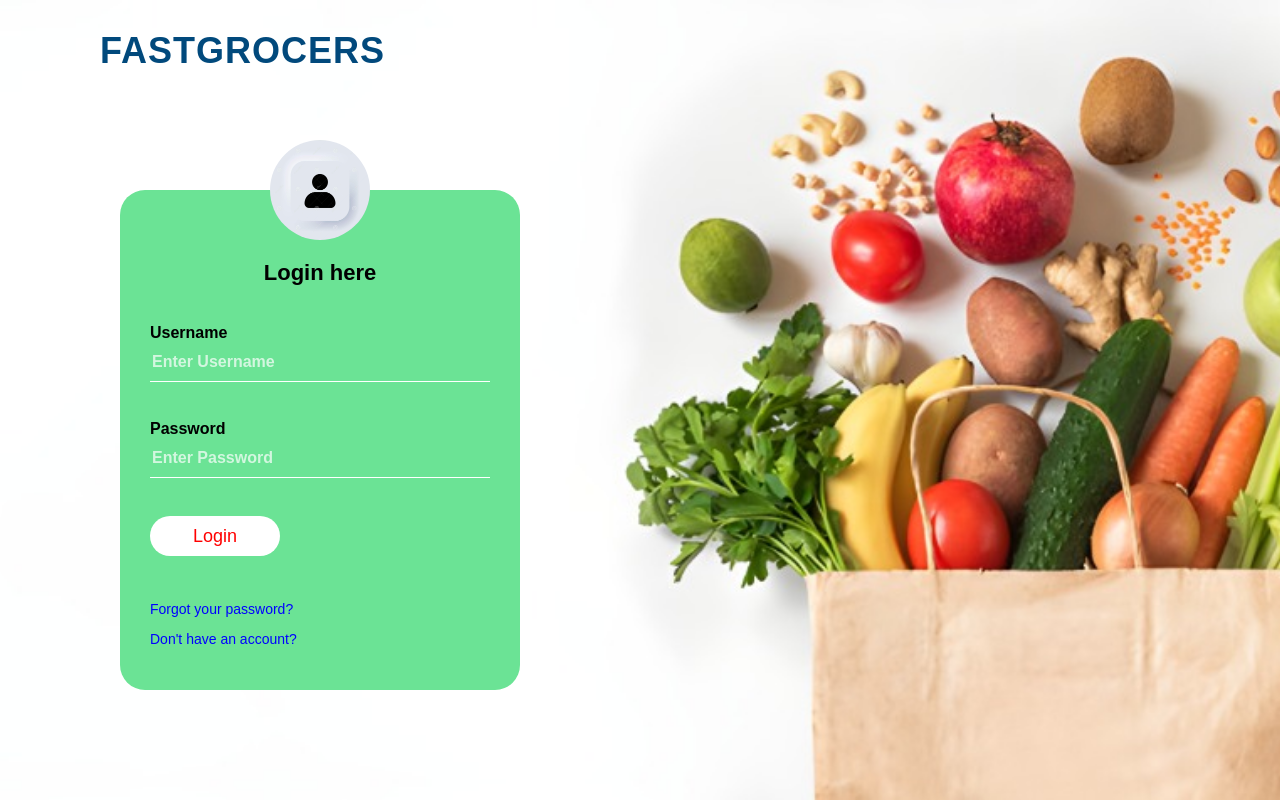
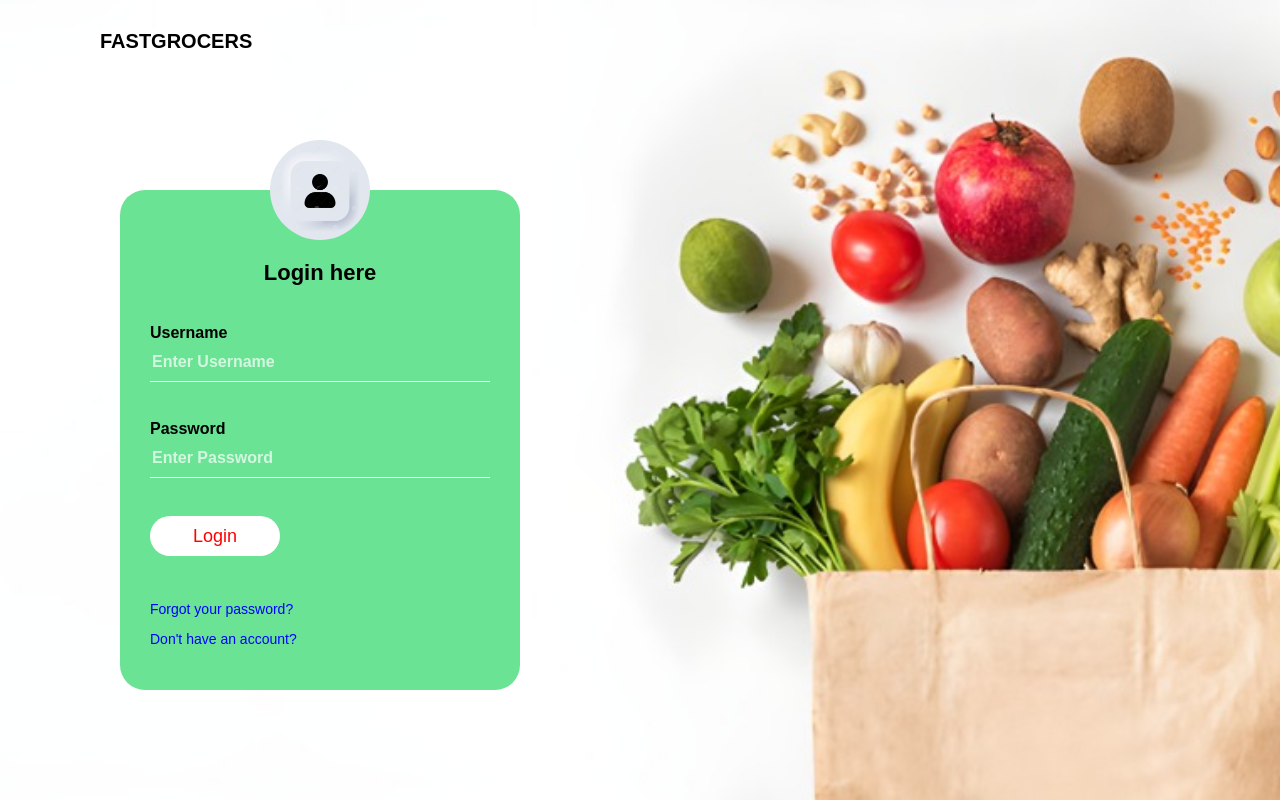
Before and after one commit to NoorUlBaseer/FASTGROCERS-Static-Website, a plain HTML site: page index.html in a window 1280 px wide. Drawn offline with Linux system fonts and the light colour scheme.

Commit message:
Update index.html

```diff
--- a/index.html
+++ b/index.html
@@ -5,7 +5,7 @@
 </head>
 <body>
 <header>
-<h2><a href="home.html" class="sitelogo">FASTGROCERS</a></h2>
+<h2><class="sitelogo">FASTGROCERS</a></h2>
 </header>
 	<div class="account">
 		<img src="images/1234.jpg" class="avatar">
```
